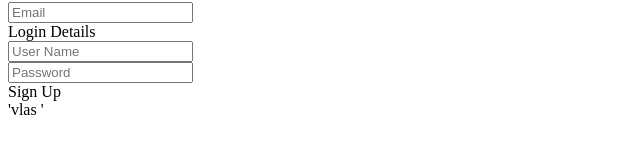
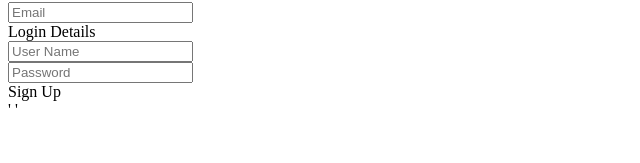
Before and after one commit to AmitayBiton/VulnWebsite, a React (Create React App) app in the folder client/: page /usersignup in a window 1280 px wide. Shown: the part 137-300 px from the top of the page, without its empty margins (0-640 px from the left). Built offline with nearby package versions, Linux system fonts and the light colour scheme; the HTML template or start-up script is replaced by a standard one.

Commit message:
Update UserSignUp.js

```diff
--- a/client/src/components/UserSignUp.js
+++ b/client/src/components/UserSignUp.js
@@ -1,6 +1,7 @@
 import react, { useState } from "react";
 import axios from "axios";
 import Customers from "./Customers";
+import SignIn from "./SignIn";
 
 function UserSignUp() {
   const [firstName, setFirstName] = useState("");
@@ -11,22 +12,24 @@ function UserSignUp() {
 
   const [addUser, setAddUser] = useState(false);
   const [userCreated, setUserCreated] = useState(false);
+  const [signUpErr, setSignUpErr] = useState(false);
 
   const addNewUserBtnClicked = async (e) => {
-    const url = "https://localhost:9000/register/";
+    const url = "https://localhost:9000/register";
 
     const res = await axios
       .post(url, {
         lastName: lastName,
         firstName: firstName,
         emailAddress: mail,
-        userName: userName,
+        username: userName,
         password: password,
       })
       .catch((err) => {
-        console.log(err);
+        console.log(lastName, firstName, mail, userName, password);
         if (err.response.status !== 200) {
-          setUserCreated(true);
+          setUserCreated(false);
+          setSignUpErr(err.response.data);
         }
       });
     // setFirstName("");
@@ -36,15 +39,13 @@ function UserSignUp() {
     // setPassword("");
     // setUserName("");
 
-    return;
-
     setAddUser(true);
   };
   if (addUser) {
     setAddUser(false);
     return (
       <div className="ui">
-        <Customers />
+        <SignIn />
       </div>
     );
   } else
@@ -122,7 +123,7 @@ function UserSignUp() {
             Sign Up
           </div>
         </form>
-        <div className="ui error message">'vlas '</div>
+        <div className="ui error message">'{signUpErr} '</div>
       </div>
     );
 }
```
